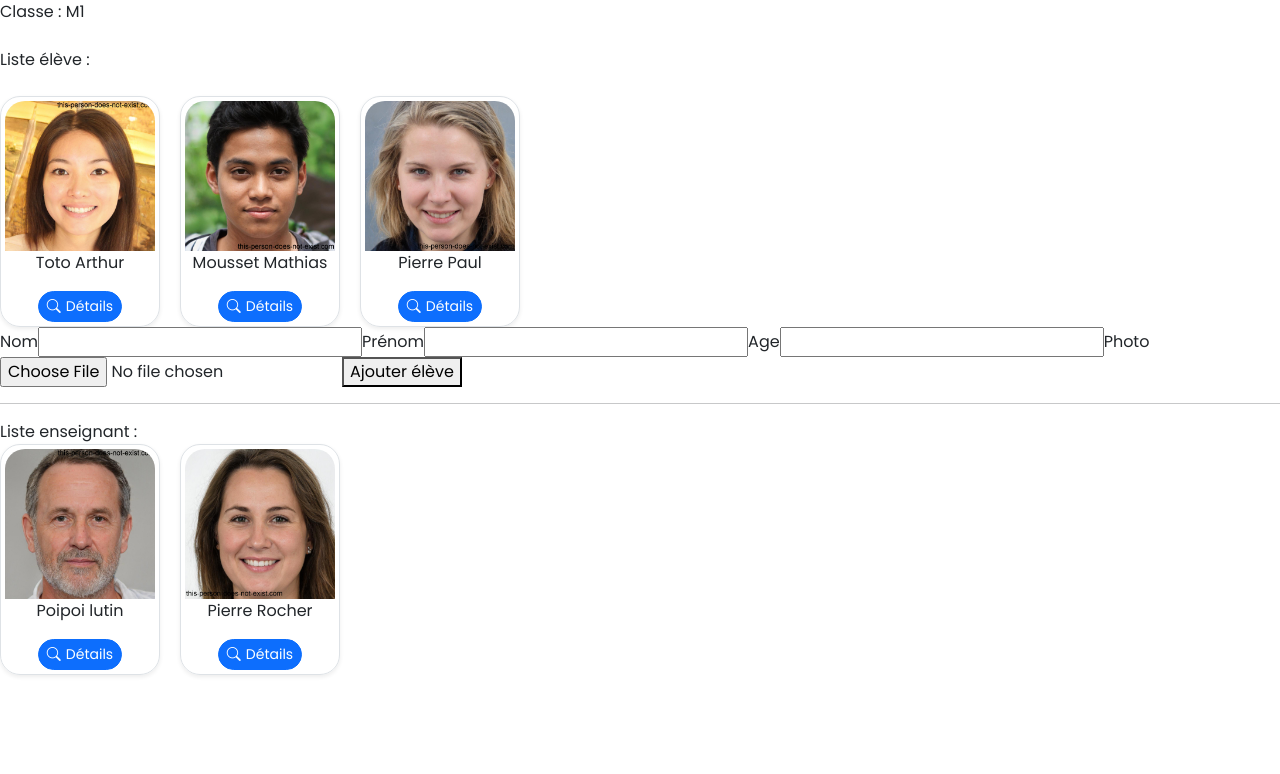
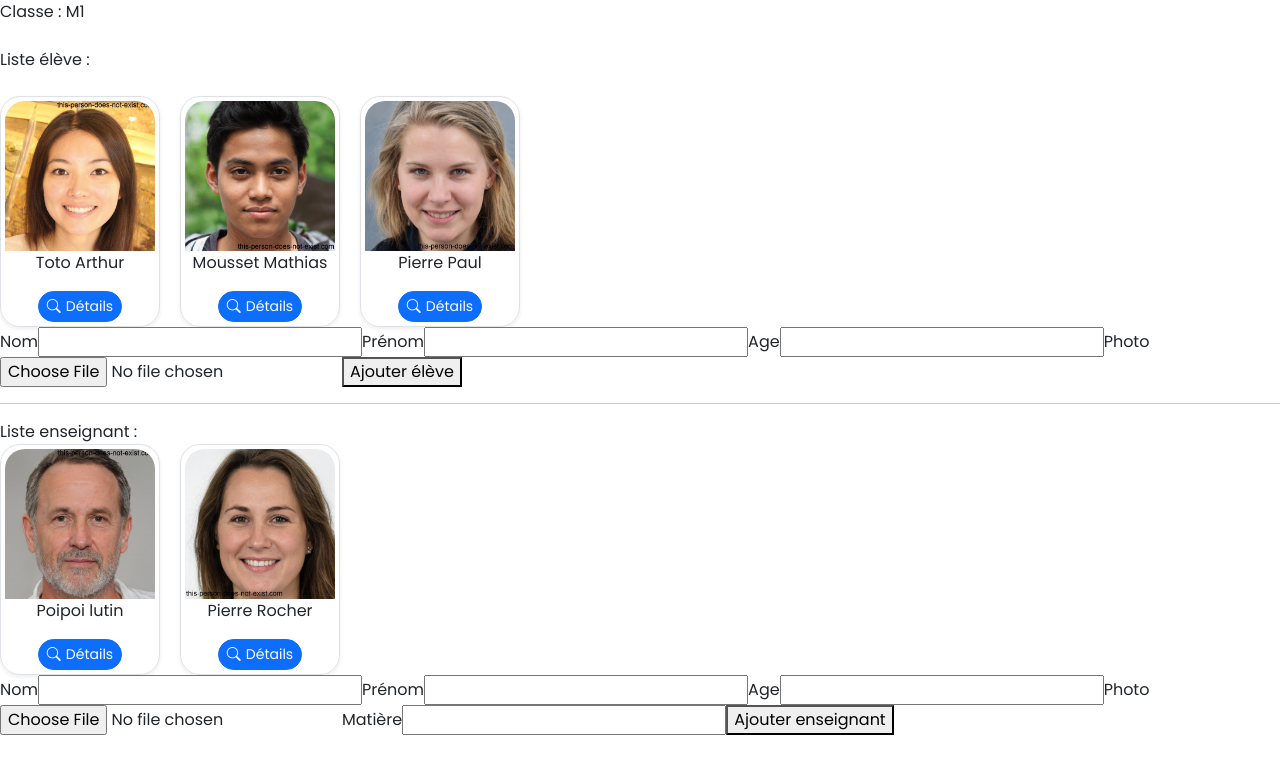
Before and after one commit to armanceau/my-efrei, a React (Create React App) app in the folder my-efrei/: page /classe/1 in a window 1280 px wide. Shown: the top 774 px of the page. Built offline with nearby package versions, Linux system fonts and the light colour scheme.

Commit message:
add form note + prof

```diff
--- a/my-efrei/src/data/ListeEnseignants.jsx
+++ b/my-efrei/src/data/ListeEnseignants.jsx
@@ -1,7 +1,9 @@
 import '../App.css'
 import { FicheEnseignant } from "./enseignant/FicheEnseignant"
+import { useState } from 'react'
 import { useParams } from "react-router-dom"
 import {classes} from './data';
+import {AjouterEnseignant} from "./enseignant/ajouterEnseignant/AjouterEnseignant"
 import 'bootstrap/dist/css/bootstrap.css';
 import 'bootstrap-icons/font/bootstrap-icons.css';
 
@@ -10,16 +12,19 @@ export const ListeEnseignants = () => {
 
     const {id} = useParams()
 
+    const [getListe, setGetListe] = useState(classes[id].enseignants)
+
     return (
         <div>
             Liste enseignant :
             <div className="d-flex gap-20">
-                {classes[id].enseignants.map((value, index) => {
+                {getListe.map((value, index) => {
                     return(
                         <FicheEnseignant key={index} nom={value.nom} prenom={value.prenom} matiere={value.matiere} image={value.image} age={value.age}/>
                     )
                 })}
             </div>
+            <AjouterEnseignant liste={getListe} setGetListe={setGetListe}/>
         </div>
     )
 }
--- a/my-efrei/src/data/data.js
+++ b/my-efrei/src/data/data.js
@@ -86,6 +86,7 @@ export let classes = [
                 "id": 1,
                 "nom": "Bissor",
                 "prenom": "Melvin",
+                "age": 25,
                 "image": "/asset/img/enseignants/Durand.jpg",
                 "matiere": "React.js",
                 "classes": [
@@ -96,6 +97,7 @@ export let classes = [
                 "id": 2,
                 "nom": "Jack",
                 "prenom": "Jean",
+                "age": 62,
                 "image": "/asset/img/enseignants/Jean.jpg",
                 "matiere": "Anglais",
                 "classes": [
@@ -194,6 +196,7 @@ export let classes = [
                 "id": 1,
                 "nom": "Poipoi",
                 "prenom": "lutin",
+                "age": 45,
                 "image": "/asset/img/enseignants/Jean.jpg",
                 "matiere": "React.js",
                 "classes": [
@@ -204,6 +207,7 @@ export let classes = [
                 "id": 2,
                 "nom": "Pierre",
                 "prenom": "Rocher",
+                "age": 35,
                 "image": "/asset/img/enseignants/Sophie.jpg",
                 "matiere": "Anglais",
                 "classes": [
--- a/my-efrei/src/data/eleve/FicheEleve.jsx
+++ b/my-efrei/src/data/eleve/FicheEleve.jsx
@@ -8,7 +8,7 @@ import { AjouterNote } from "./ajouterNote/AjouterNote"
 
 export const FicheEleve = ({nom, prenom, image, age, notes}) => {
 
-    const [getNote, setGetNote] = useState(notes);
+    const [getNote, setGetNote] = useState(notes || []);
 
     return(
         <div class="border shadow-sm br-20 d-flex align-items-center flex-column p-1">
--- a/my-efrei/src/data/eleve/ajouterNote/AjouterNote.jsx
+++ b/my-efrei/src/data/eleve/ajouterNote/AjouterNote.jsx
@@ -11,6 +11,7 @@ export const AjouterNote = ({ liste, setGetNote }) => {
         setTemp({ matiere: "", note: "" });
     };
 
+    //savoir expliquer
     const onChange = (e) => {
         const { name, value } = e.target;
         setTemp(prevState => ({
--- a/my-efrei/src/data/enseignant/FicheEnseignant.jsx
+++ b/my-efrei/src/data/enseignant/FicheEnseignant.jsx
@@ -39,10 +39,6 @@ export const FicheEnseignant = ({nom, prenom, image, matiere, classes, age}) =>
                             Age : {age}
                             <br />
                             Matière : {matiere}
-                            <br />
-                            <i>
-                                fgezuyfez
-                            </i>
                         </div>
                     </div>
                 )}
--- a/my-efrei/src/data/enseignant/ajouterEnseignant/AjouterEnseignant.jsx
+++ b/my-efrei/src/data/enseignant/ajouterEnseignant/AjouterEnseignant.jsx
@@ -0,0 +1,54 @@
+import { useState } from "react"
+import 'bootstrap/dist/css/bootstrap.css';
+import 'bootstrap-icons/font/bootstrap-icons.css';
+
+export const AjouterEnseignant = ({liste, setGetListe}) => {
+
+    const [temp, setTemp] = useState({nom:"", prenom:"",age:"", image:"", matiere:""   })
+
+    const onSubmit = (e) => {
+        e.preventDefault();
+        setGetListe([...liste, temp]);
+        setTemp({ nom: "", prenom: "", age: "", image: "", matiere:"" });
+    };
+
+
+    const onChange = (e) => {
+        temp[e.target.name] = e.target.value
+        setTemp(temp)
+    }
+
+
+    return(
+        <div>
+            <form name="addEnseignant" onSubmit={onSubmit} enctype="multipart/form-data" class="form-group">
+                <label htmlFor="nom">
+                    Nom
+                </label>
+                <input type="text" name="nom" onChange={onChange}/>
+
+                <label htmlFor="prenom">
+                    Prénom
+                </label>
+                <input type="text" name="prenom" onChange={onChange}/>
+
+                <label htmlFor="age">
+                    Age
+                </label>
+                <input type="number" name="age" onChange={onChange}/>
+
+                <label htmlFor="image">
+                    Photo
+                </label>
+                <input type="file" name="image" onChange={onChange}/>
+
+                <label htmlFor="matiere">
+                    Matière
+                </label>
+                <input type="text" name="matiere" onChange={onChange}/>
+
+                <button type="submit">Ajouter enseignant</button>
+            </form>
+        </div>
+    )
+}
```
